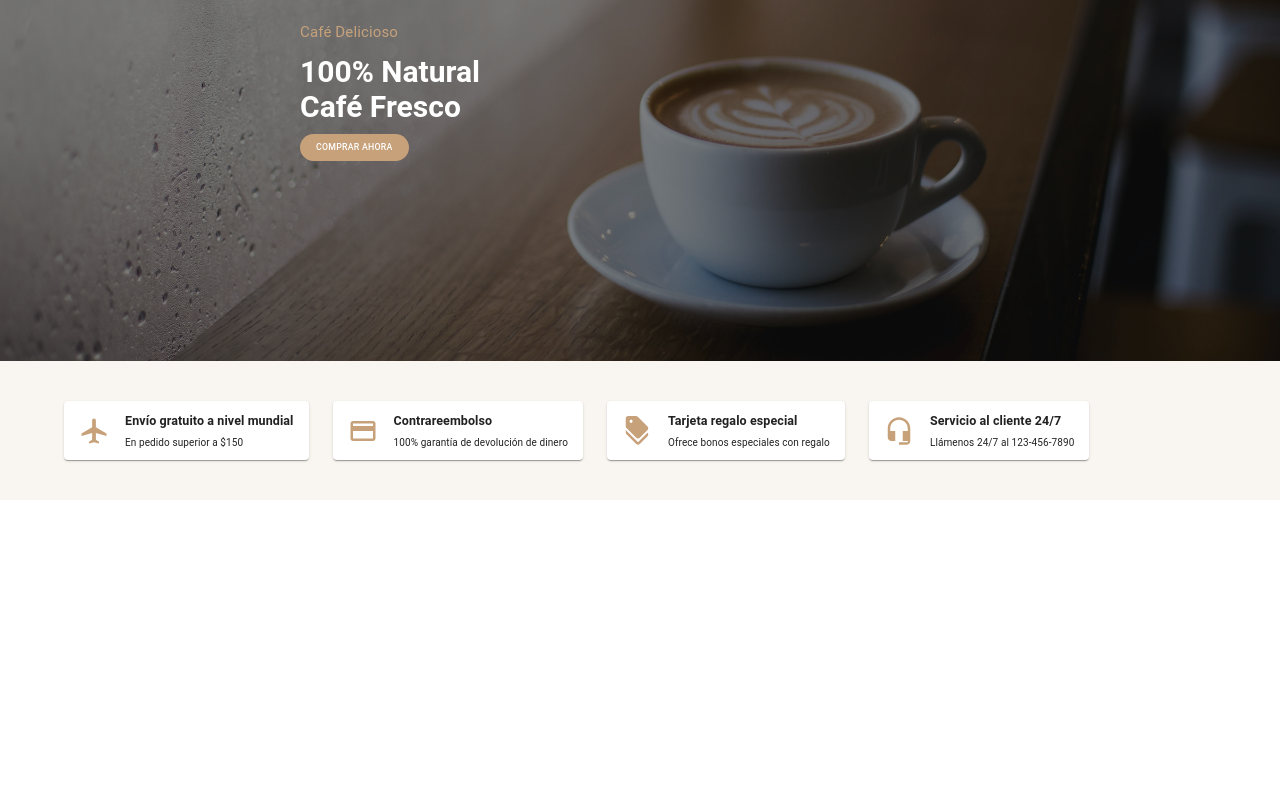
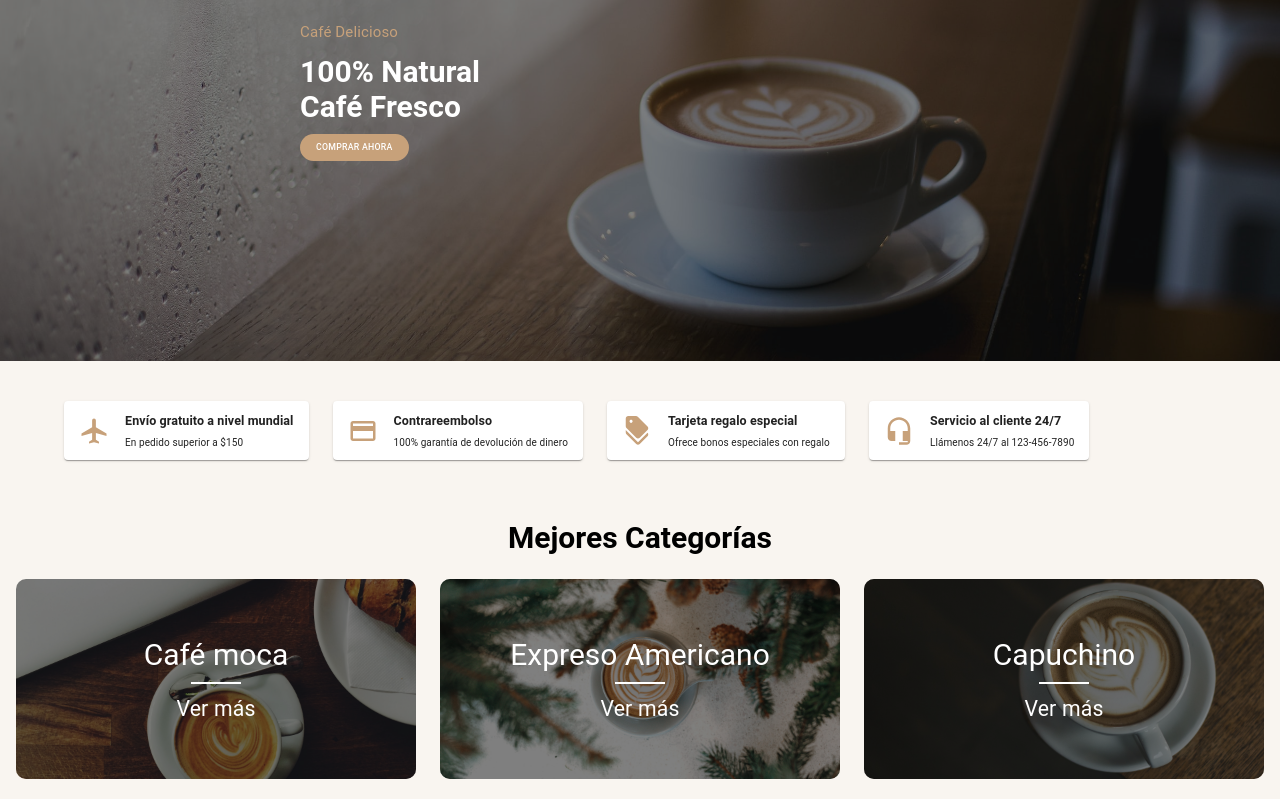
Before and after one commit to muhriddin20056525/baristas-cafe, a React (Vite) app: page / in a window 1280 px wide. Shown: the part 446-1245 px from the top of the page. Before the commit the page ends 946 px from the top, so only its background shows below. Built offline with nearby package versions, Linux system fonts and the light colour scheme.

Commit message:
add category section

```diff
--- a/src/App.jsx
+++ b/src/App.jsx
@@ -4,6 +4,7 @@ import Promo from "./components/Promo";
 import Services from "./components/Services";
 import { Box } from "@mui/material";
 import { useTheme } from "@emotion/react";
+import Categories from "./components/Categories";
 
 export default function App() {
   const theme = useTheme();
@@ -13,6 +14,7 @@ export default function App() {
       <Promo />
       <Box sx={{ bgcolor: theme.palette.custom.bgColor }}>
         <Services />
+        <Categories />
       </Box>
     </>
   );
--- /dev/null
+++ b/src/components/Categories.jsx
@@ -0,0 +1,77 @@
+import React from "react";
+import { Box, Card, CardMedia, Stack, styled, Typography } from "@mui/material";
+import mocaImg from "../assets/moca-category.jpg";
+import capuchinoImg from "../assets/capuchino-category.jpg";
+import expresoImg from "../assets/expreso-category.jpg";
+
+const categoriesData = [
+  { id: "1", image: mocaImg, title: "Café moca", desc: "Ver más" },
+  { id: "2", image: expresoImg, title: "Expreso Americano", desc: "Ver más" },
+  { id: "3", image: capuchinoImg, title: "Capuchino", desc: "Ver más" },
+];
+
+const CategoriesCard = styled(Box)({
+  width: "40rem",
+  height: "20rem",
+  borderRadius: "1rem",
+  display: "flex",
+  justifyContent: "center",
+  alignItems: "center",
+  flexDirection: "column",
+  position: "relative",
+  overflow: "hidden",
+});
+
+export default function Categories() {
+  return (
+    <Box padding={"2rem 0"}>
+      <Typography variant="h3" fontWeight={600} textAlign={"center"}>
+        Mejores Categorías
+      </Typography>
+
+      <Stack direction={"row"} justifyContent={"center"} gap={3} mt={3}>
+        {categoriesData.map((category) => (
+          <CategoriesCard
+            key={category.id}
+            sx={{
+              background: `url(${category.image})`,
+              backgroundPosition: "center",
+              backgroundRepeat: "no-repeat",
+              backgroundSize: "cover",
+            }}
+          >
+            <Box
+              sx={{
+                position: "absolute",
+                top: 0,
+                left: 0,
+                width: "100%",
+                height: "100%",
+                backgroundColor: "rgba(0, 0, 0, 0.5)", // yarim shaffof qora
+                zIndex: 1,
+              }}
+            />
+            <Box sx={{ zIndex: 2, textAlign: "center" }}>
+              <Typography variant="h3" sx={{ color: "white" }} gutterBottom>
+                {category.title}
+              </Typography>
+              <Box
+                sx={{
+                  width: "5rem",
+                  height: "0.2rem",
+                  background: "white",
+                  position: "absolute",
+                  left: "50%",
+                  translate: "-50%",
+                }}
+              />
+              <Typography variant="h4" sx={{ color: "white" }} mt={3}>
+                {category.desc}
+              </Typography>
+            </Box>
+          </CategoriesCard>
+        ))}
+      </Stack>
+    </Box>
+  );
+}
--- a/src/components/Header.jsx
+++ b/src/components/Header.jsx
@@ -12,9 +12,7 @@ import {
   Stack,
   Typography,
   styled,
-  Link,
   TextField,
-  IconButton,
   Button,
 } from "@mui/material";
 
--- a/src/components/Services.jsx
+++ b/src/components/Services.jsx
@@ -56,6 +56,7 @@ export default function Services() {
         <Stack direction={"row"} gap={3}>
           {services.map((service) => (
             <Paper
+              key={service.title}
               sx={{
                 display: "flex",
                 alignItems: "center",
```
